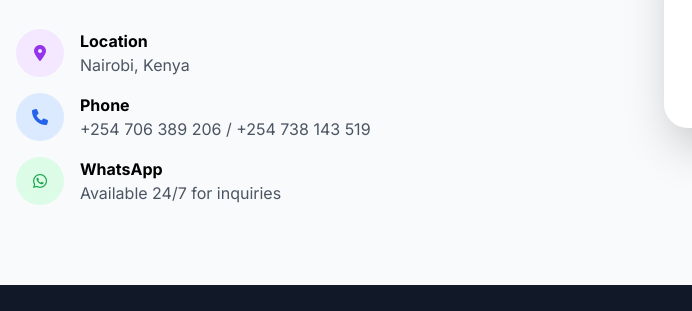
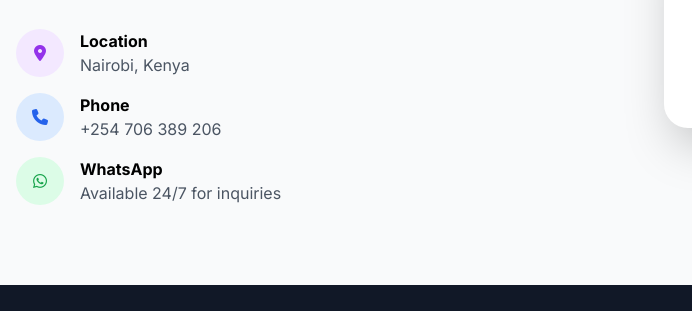
Before and after one commit to Alexander12xx/altech.IT, a plain HTML site: page index.html in a window 1280 px wide. Shown: the part 6029-6340 px from the top of the page, 0-692 px from the left. Drawn offline with nearby package versions, Linux system fonts and the light colour scheme; no server answers.

Commit message:
Update index.html

```diff
--- a/index.html
+++ b/index.html
@@ -539,7 +539,7 @@
             </div>
             <div>
               <h4 class="font-bold">Phone</h4>
-              <p class="text-gray-600">+254 706 389 206 / +254 738 143 519</p>
+              <p class="text-gray-600">+254 706 389 206 </p>
             </div>
           </div>
 
```
